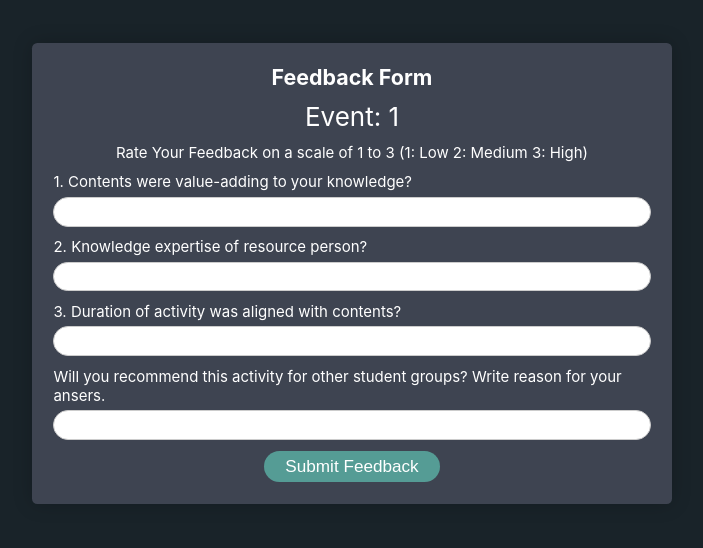
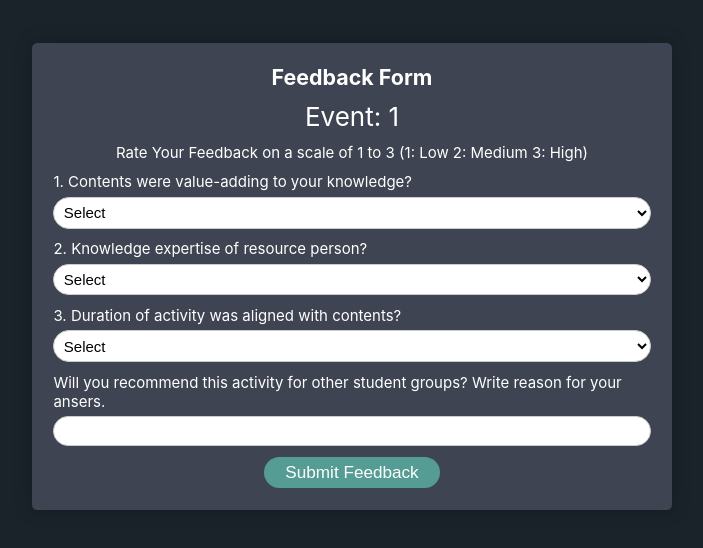
Before and after one commit to Utkarsh-kadam/EMS, a React (Create React App) app in the folder client/: page /feedback/1/1/1 in a window 1280 px wide. Shown: the top 548 px of the page, without its empty margins (288-991 px from the left). Built offline with nearby package versions, Linux system fonts and the light colour scheme.

Commit message:
feedback form number inputs

```diff
--- a/client/src/App.scss
+++ b/client/src/App.scss
@@ -6,6 +6,18 @@
     list-style: none;
     text-decoration: none;
     box-sizing: border-box;
+}
+
+.app-contents {
+  background-color: #192329;
+  min-height: 100vh;
+  height: max-content;
+  width: 100vw;
+  display: flex;
+  flex-direction: column;
+  align-items: center;
+  font-size: calc(10px + 2vmin);
+  color: white;
 }
 
 html {
@@ -86,8 +98,8 @@ a {
     font-size: 20px;
    }
   }
+}
 
-}
 .table-icon{
   font-size: 30px;
 }
@@ -115,16 +127,9 @@ a {
     border-radius: 1rem;
 }
 
-.app-contents {
-    background-color: #192329;
-    min-height: 100vh;
-    height: max-content;
-    width: 100vw;
-    display: flex;
-    flex-direction: column;
-    align-items: center;
-    font-size: calc(10px + 2vmin);
-    color: white;
+
+.not-account{
+  text-align: center;
 }
 
 .container {
@@ -540,6 +545,7 @@ table {
   color: black; /* Adjust the text color as needed */
 }
 
+
 .feedback-form textarea {
   font-size: 1.4rem;
   padding: 0.5rem;
@@ -744,6 +750,7 @@ h5{
   text-align: left;
 }
 
+
 /* Style the select element when hovered */
 .matrix-input select:hover {
   border-color: #007bff;
--- a/client/src/components/auth/Logincomp.jsx
+++ b/client/src/components/auth/Logincomp.jsx
@@ -101,8 +101,9 @@ function Login() {
             ) : (
               <button type="submit">Login</button>
             )}
-        <span style={{ color: "black", textAlign: "center", display: "inline-block", width: "100%" }}>
-         <h5>Don't have a account?</h5>  <Link className={styles.link} to="/Register">Create account</Link>
+        <span style={{ color: "black", textAlign:"center", display: "inline-block", width: "100%" }}>
+         <h5 className='not-account'> Don't have a account?</h5>
+          <Link className={styles.link} to="/Register">Create account</Link>
         </span>
       </div>
 
--- a/client/src/components/auth/Registercomp.jsx
+++ b/client/src/components/auth/Registercomp.jsx
@@ -137,7 +137,7 @@ function Registration() {
             )}
         <span style={{ color: "black", textAlign: "center", display: "inline-block", width: "100%" }}>
 
-         <h5> Already have a account?</h5> <Link className={styles.link} to="/">Login</Link>
+         <h5 className='not-account' > Already have a account?</h5> <Link className={styles.link} to="/">Login</Link>
 
         </span>
       </div>
--- a/client/src/components/user/FeedbackForm.jsx
+++ b/client/src/components/user/FeedbackForm.jsx
@@ -61,11 +61,23 @@ function FeedbackForm() {
       {feedbackQuestions.map((question, index) => (
         <div key={index} className="question-container">
           <p>{question}</p>
-          <input
-            type="text"
-            value={feedbackData.questions[index]?.answer || ""}
-            onChange={(e) => handleQuestionChange(index, e.target.value)}
-          />
+          {index < 3 ? (
+            <select
+              value={feedbackData.questions[index]?.answer || ""}
+              onChange={(e) => handleQuestionChange(index, e.target.value)}
+            >
+              <option value="">Select</option>
+              <option value="1">1</option>
+              <option value="2">2</option>
+              <option value="3">3</option>
+            </select>
+          ) : (
+            <input
+              type="text"
+              value={feedbackData.questions[index]?.answer || ""}
+              onChange={(e) => handleQuestionChange(index, e.target.value)}
+            />
+          )}
         </div>
       ))}
       <button onClick={handleSubmitFeedback}>Submit Feedback</button>
```
